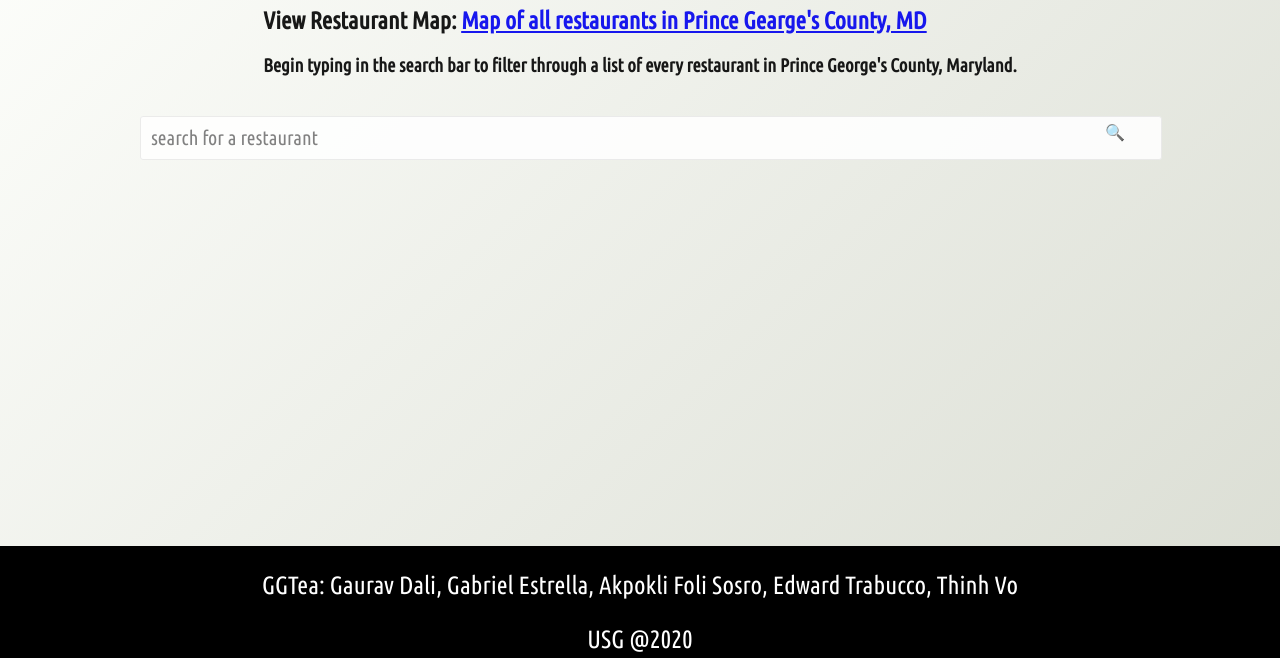
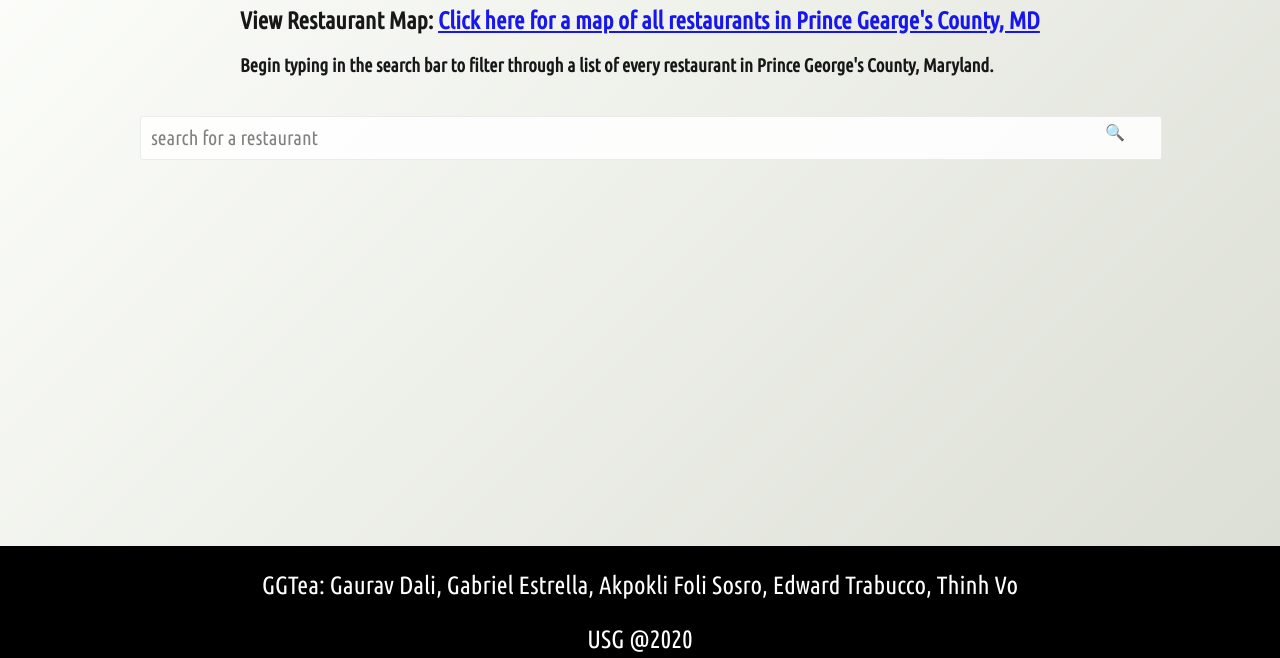
Before and after one commit to tvo1026/eatsafefood, a website: page public/search.html in a window 1280 px wide. Shown: the part 142-800 px from the top of the page. Drawn offline with nearby package versions, Linux system fonts and the light colour scheme; no server answers.

Commit message:
Update search.html

```diff
--- a/public/search.html
+++ b/public/search.html
@@ -30,7 +30,7 @@
                 <div id="intro" class="flex-container">
                     <div class="content">
                         <h1>Restaurant Search</h1>
-                        <h2>View Restaurant Map: <a href="https://www.google.com/search?tbs=lf:1,lf_ui:9&tbm=lcl&sxsrf=ALeKk00QDQcrE5GkH-AGtw6j-rVS4Mmvjg:1607805157103&q=all+restaurants+and+fast+food+places+in+prince+george%27s+county+md&rflfq=1&num=10&ved=2ahUKEwjX9ob6pMntAhVkplkKHUc6D5wQtgN6BAgBEAc#rlfi=hd:;si:;mv:[[39.090816499999995,-76.69985439999999],[38.8390795,-77.0205178]];tbs:lrf:!1m4!1u3!2m2!3m1!1e1!1m4!1u2!2m2!2m1!1e1!1m4!1u1!2m2!1m1!1e1!1m4!1u1!2m2!1m1!1e2!1m4!1u22!2m2!21m1!1e1!2m1!1e2!2m1!1e1!2m1!1e3!3sIAE,lf:1,lf_ui:9" title="Restaurant Map">Map of all restaurants in Prince Gearge's County, MD</a></h2>
+                        <h2>View Restaurant Map: <a href="https://www.google.com/search?tbs=lf:1,lf_ui:9&tbm=lcl&sxsrf=ALeKk00QDQcrE5GkH-AGtw6j-rVS4Mmvjg:1607805157103&q=all+restaurants+and+fast+food+places+in+prince+george%27s+county+md&rflfq=1&num=10&ved=2ahUKEwjX9ob6pMntAhVkplkKHUc6D5wQtgN6BAgBEAc#rlfi=hd:;si:;mv:[[39.090816499999995,-76.69985439999999],[38.8390795,-77.0205178]];tbs:lrf:!1m4!1u3!2m2!3m1!1e1!1m4!1u2!2m2!2m1!1e1!1m4!1u1!2m2!1m1!1e1!1m4!1u1!2m2!1m1!1e2!1m4!1u22!2m2!21m1!1e1!2m1!1e2!2m1!1e1!2m1!1e3!3sIAE,lf:1,lf_ui:9" title="Restaurant Map">Click here for a map of all restaurants in Prince Gearge's County, MD</a></h2>
                         <h3>Begin typing in the search bar to filter through a list of every restaurant in Prince George's County, Maryland.</h3>
                     </div>
                 </div>
```
